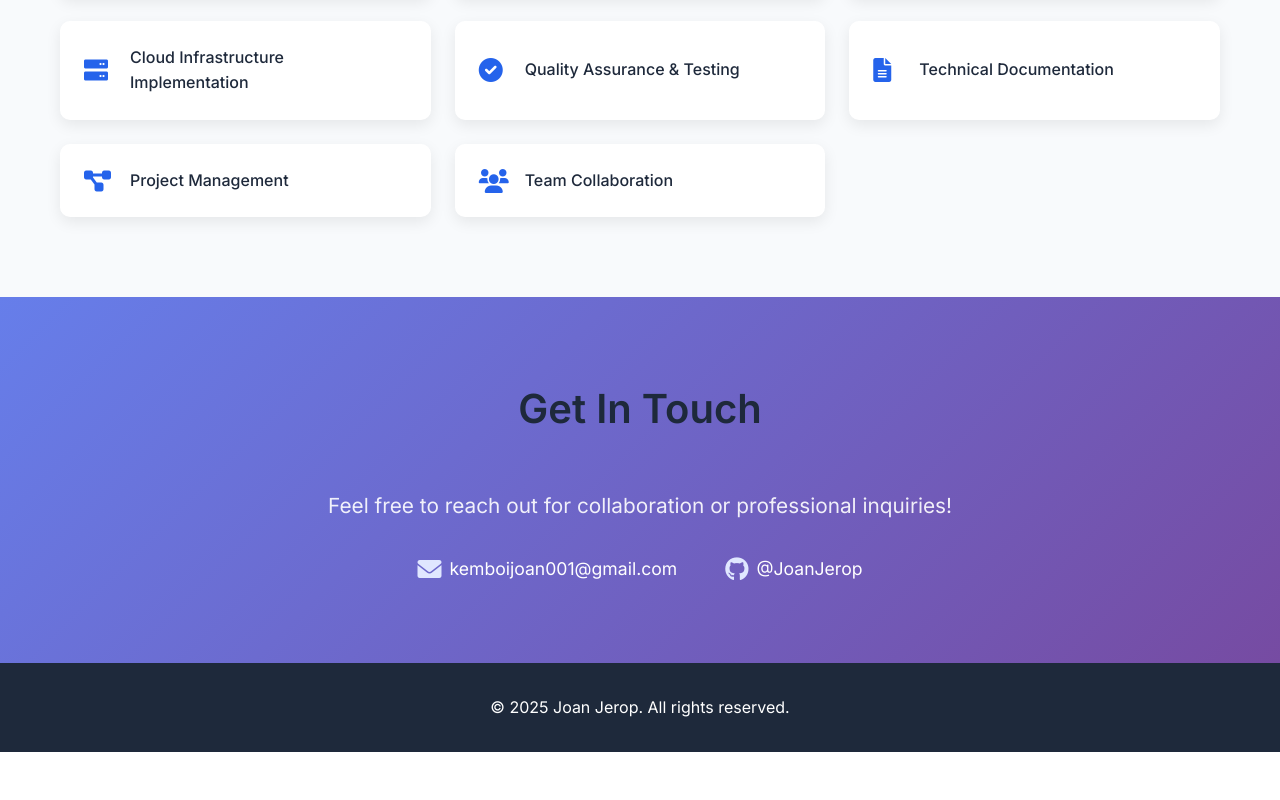
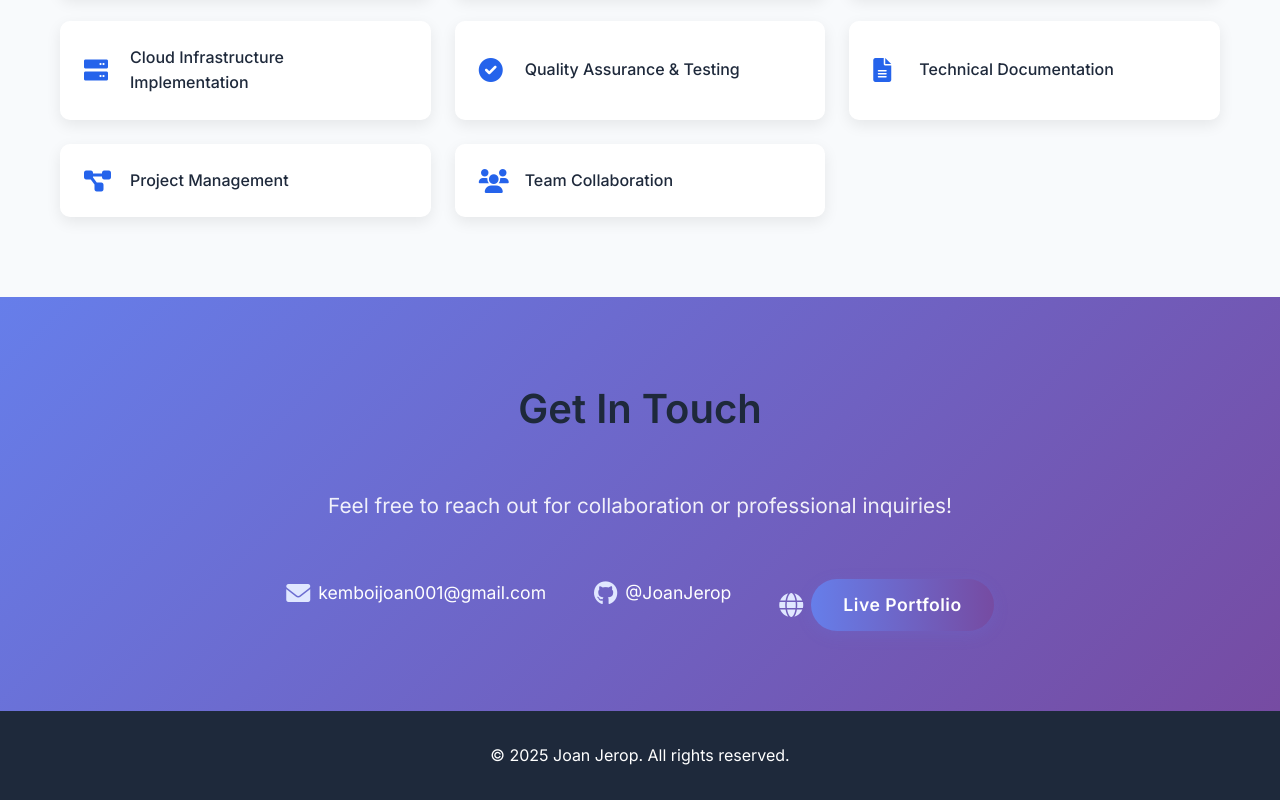
Before and after one commit to JoanJerop/JoanJerop, a plain HTML site: page index.html in a window 1280 px wide. Shown: the part 2612-3412 px from the top of the page. Before the commit the page ends 3364 px from the top, so only its background shows below. Drawn offline with Linux system fonts and the light colour scheme.

Commit message:
Add portfolio URL section and styling; include .vercel in .gitignore

```diff
--- a/index.html
+++ b/index.html
@@ -187,6 +187,10 @@
                         <i class="fab fa-github"></i>
                         <a href="https://github.com/JoanJerop" target="_blank">@JoanJerop</a>
                     </div>
+                    <div class="contact-item portfolio-url">
+                        <i class="fas fa-globe"></i>
+                        <a href="https://joan-jerop-portfolio-hjcid74sd-jojos-projects-7091360f.vercel.app" target="_blank" class="portfolio-link">Live Portfolio</a>
+                    </div>
                 </div>
             </div>
         </div>
--- a/style.css
+++ b/style.css
@@ -373,6 +373,30 @@ section {
     color: #e0e7ff;
 }
 
+/* Portfolio URL Styling */
+.portfolio-url {
+    margin-top: 1.5rem;
+    justify-content: center;
+}
+.portfolio-link {
+    background: linear-gradient(90deg, #667eea 0%, #764ba2 100%);
+    color: #fff;
+    padding: 0.75rem 2rem;
+    border-radius: 30px;
+    font-weight: 600;
+    box-shadow: 0 4px 16px rgba(102,126,234,0.15);
+    transition: background 0.3s, transform 0.3s;
+    display: inline-block;
+    font-size: 1.1rem;
+    letter-spacing: 0.5px;
+}
+.portfolio-link:hover {
+    background: linear-gradient(90deg, #764ba2 0%, #667eea 100%);
+    color: #e0e7ff;
+    transform: translateY(-2px) scale(1.05);
+    text-decoration: underline;
+}
+
 /* Footer */
 .footer {
     background: #1e293b;
```
Also changed, not shown: 1 other file.
